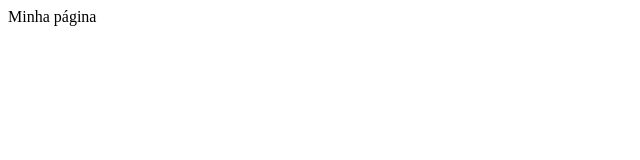
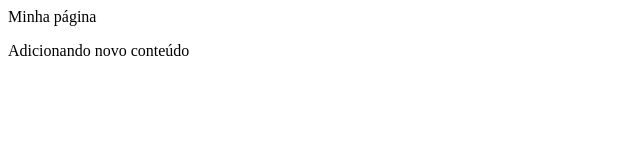
Before and after one commit to xlets/gama-academy, a plain HTML site: page index.html in a window 1280 px wide. Shown: the whole page, without its empty margins (0-640 px from the left). Drawn offline with Linux system fonts and the light colour scheme.

Commit message:
commit em main

```diff
--- a/index.html
+++ b/index.html
@@ -4,5 +4,6 @@
 
     <body
         <h1>Minha página</h1>
+        <p>Adicionando novo conteúdo</p>
     </body>
 </html>
```
